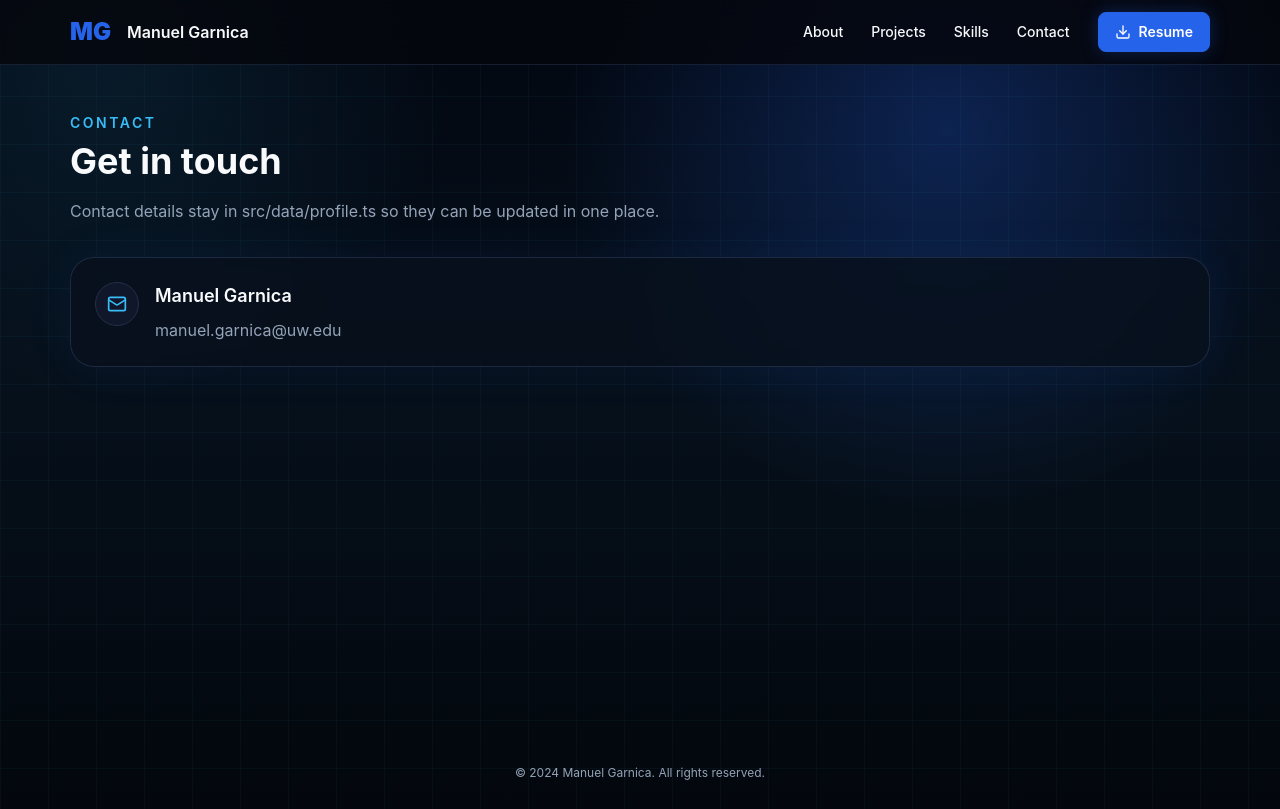
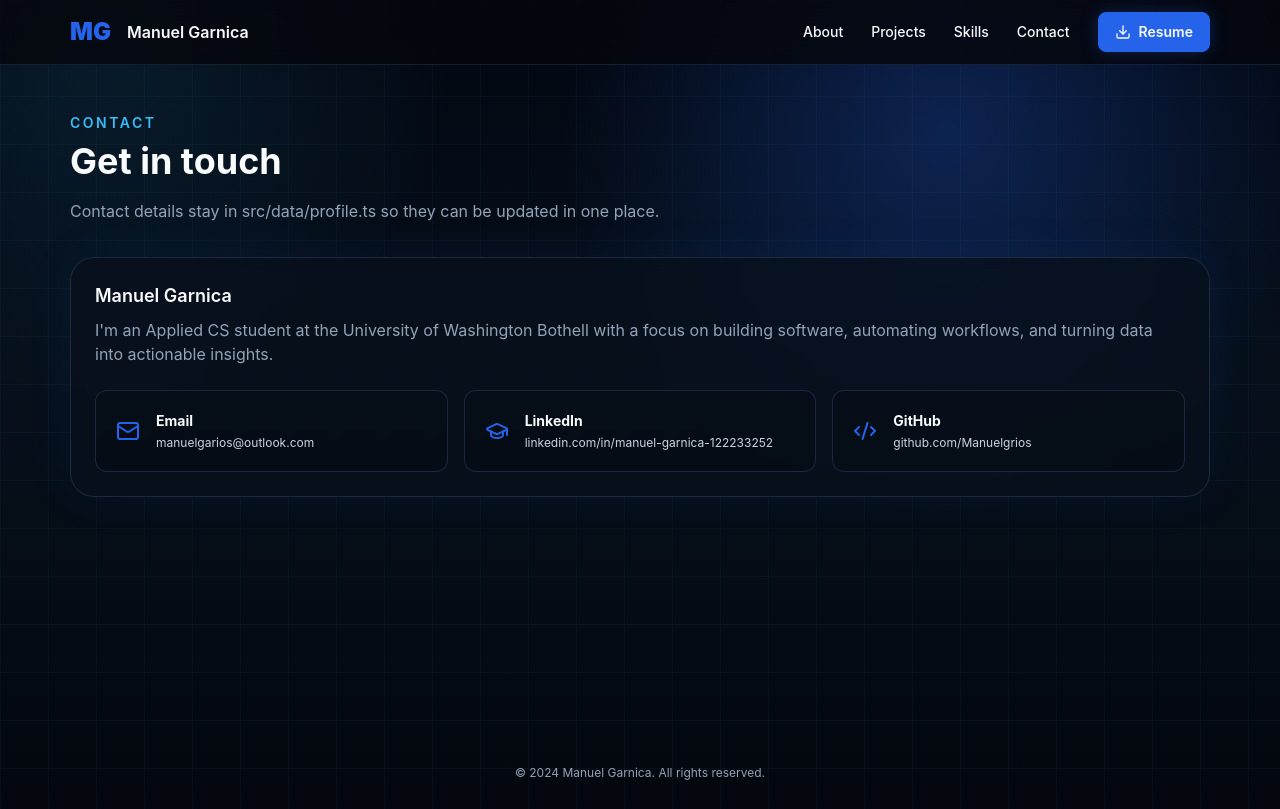
Before and after one commit to Manuelgrios/personal-portfolio, a React (Vite) app: page /contact in a window 1280 px wide. Built offline with nearby package versions, Linux system fonts and the light colour scheme.

Commit message:
Update profile links and improve site maintainability

```diff
--- a/src/components/layout/Navbar.tsx
+++ b/src/components/layout/Navbar.tsx
@@ -1,6 +1,6 @@
 import { Download, Menu } from "lucide-react";
 import { Link } from "react-router-dom";
-import { profile } from "../../data/profile";
+import { profile, profileLinks } from "../../data/profile";
 
 const navItems = [
   { label: "About", href: "/#about" },
@@ -29,20 +29,14 @@ export function Navbar() {
               {item.label}
             </Link>
           ))}
-          {profile.resume ? (
           <a
             className="inline-flex min-h-10 items-center gap-2 rounded-lg border border-accent-dark bg-accent-dark px-4 text-sm font-semibold text-white shadow-[0_0_18px_rgb(37_99_235_/_0.28)] transition hover:bg-blue-500"
-              href={profile.resume}
+            download
+            href={profileLinks.resume}
           >
             <Download size={16} />
             Resume
           </a>
-          ) : (
-            <span className="inline-flex min-h-10 items-center gap-2 rounded-lg border border-accent-dark bg-accent-dark px-4 text-sm font-semibold text-white shadow-[0_0_18px_rgb(37_99_235_/_0.28)]">
-              <Download size={16} />
-              Resume
-            </span>
-          )}
         </div>
         <button
           className="inline-flex h-10 w-10 items-center justify-center rounded-lg border border-border text-muted md:hidden"
--- a/src/data/profile.ts
+++ b/src/data/profile.ts
@@ -1,18 +1,60 @@
-export const profile = {
+export type Profile = {
+  name: string;
+  title: string;
+  school: string;
+  location: string;
+  email: string;
+  linkedinUrl: string;
+  githubUrl: string;
+  resumeUrl: string;
+  shortBio: string;
+  focusAreas: string[];
+};
+
+export const profile: Profile = {
   name: "Manuel Garnica",
   title: "Applied Computer Science Student",
   school: "University of Washington Bothell",
   location: "Seattle, Washington",
-  focus: [
+  email: "manuelgarios@outlook.com",
+  linkedinUrl: "https://www.linkedin.com/in/manuel-garnica-122233252/",
+  githubUrl: "https://github.com/Manuelgrios",
+  // TODO: Add the resume PDF at public/assets/resume/Manuel_Garnica_Resume.pdf.
+  resumeUrl: "/assets/resume/Manuel_Garnica_Resume.pdf",
+  shortBio:
+    "I'm an Applied CS student at the University of Washington Bothell with a focus on building software, automating workflows, and turning data into actionable insights.",
+  focusAreas: [
     "Software engineering",
     "Data visualization",
     "Tools and automation",
     "Debugging",
   ],
-  email: "manuel.garnica@uw.edu",
-  links: {
-    github: "https://github.com/manuelgarnica",
-    linkedin: "https://linkedin.com/in/manuelgarnica",
+};
+
+export const profileLinks = {
+  email: `mailto:${profile.email}`,
+  linkedin: profile.linkedinUrl,
+  github: profile.githubUrl,
+  resume: profile.resumeUrl,
+};
+
+export const contactLinks = [
+  {
+    key: "email",
+    label: "Email",
+    value: profile.email,
+    href: profileLinks.email,
   },
-  resume: "",
-};
+  {
+    key: "linkedin",
+    label: "LinkedIn",
+    value: profile.linkedinUrl.replace("https://www.", "").replace(/\/$/, ""),
+    href: profileLinks.linkedin,
+  },
+  {
+    key: "github",
+    label: "GitHub",
+    value: profile.githubUrl.replace("https://", ""),
+    href: profileLinks.github,
+  },
+] as const;
--- a/src/pages/Contact.tsx
+++ b/src/pages/Contact.tsx
@@ -1,7 +1,14 @@
-import { Mail } from "lucide-react";
+import type { LucideIcon } from "lucide-react";
+import { Code2, GraduationCap, Mail } from "lucide-react";
 import { Card } from "../components/ui/Card";
 import { SectionHeader } from "../components/ui/SectionHeader";
-import { profile } from "../data/profile";
+import { contactLinks, profile } from "../data/profile";
+
+const contactIcons: Record<(typeof contactLinks)[number]["key"], LucideIcon> = {
+  email: Mail,
+  linkedin: GraduationCap,
+  github: Code2,
+};
 
 export function Contact() {
   return (
@@ -12,16 +19,34 @@ export function Contact() {
         description="Contact details stay in src/data/profile.ts so they can be updated in one place."
       />
       <Card>
-        <div className="flex items-start gap-4">
-          <span className="inline-flex h-11 w-11 items-center justify-center rounded-full border border-border bg-surface-soft text-accent">
-            <Mail size={20} />
-          </span>
-          <div>
-            <h2 className="text-lg font-semibold text-text">{profile.name}</h2>
-            <p className="mt-2 text-muted">
-              {profile.email || "Add a preferred email in src/data/profile.ts."}
-            </p>
-          </div>
+        <div className="mb-6">
+          <h2 className="text-lg font-semibold text-text">{profile.name}</h2>
+          <p className="mt-2 text-muted">{profile.shortBio}</p>
+        </div>
+        <div className="grid gap-4 md:grid-cols-3">
+          {contactLinks.map((link) => {
+            const Icon = contactIcons[link.key];
+
+            return (
+              <a
+                key={link.key}
+                className="flex items-center gap-4 rounded-xl border border-border/80 bg-background/30 p-5 transition hover:border-accent"
+                href={link.href}
+                rel={link.href.startsWith("http") ? "noreferrer" : undefined}
+                target={link.href.startsWith("http") ? "_blank" : undefined}
+              >
+                <Icon className="shrink-0 text-accent-dark" size={24} />
+                <span>
+                  <span className="block text-sm font-bold text-text">
+                    {link.label}
+                  </span>
+                  <span className="mt-1 block break-all text-xs text-slate-300">
+                    {link.value}
+                  </span>
+                </span>
+              </a>
+            );
+          })}
         </div>
       </Card>
     </div>
--- a/src/pages/Home.tsx
+++ b/src/pages/Home.tsx
@@ -11,10 +11,11 @@ import {
   Mail,
   SquareTerminal,
 } from "lucide-react";
+import { Link } from "react-router-dom";
 import { Button } from "../components/ui/Button";
 import { Card } from "../components/ui/Card";
 import { Tag } from "../components/ui/Tag";
-import { profile } from "../data/profile";
+import { contactLinks, profile, profileLinks } from "../data/profile";
 import { projects } from "../data/projects";
 import { skillItems } from "../data/skills";
 
@@ -34,6 +35,12 @@ const enjoyItems = [
   "Turning data into insights",
 ];
 
+const socialIcons: Record<(typeof contactLinks)[number]["key"], LucideIcon> = {
+  email: Mail,
+  linkedin: GraduationCap,
+  github: Code2,
+};
+
 export function Home() {
   return (
     <div className="space-y-4 md:space-y-5">
@@ -50,9 +57,7 @@ export function Home() {
             <span className="text-accent-dark">Visualizing data.</span>
           </h1>
           <p className="mt-6 max-w-xl text-lg leading-8 text-slate-300">
-            I&apos;m an Applied CS student at the University of Washington
-            Bothell with a focus on building software, automating workflows, and
-            turning data into actionable insights.
+            {profile.shortBio}
           </p>
           <div className="mt-8 flex flex-wrap gap-4">
             <Button href="/#projects">
@@ -65,31 +70,22 @@ export function Home() {
             </Button>
           </div>
           <div className="mt-8 flex items-center gap-8 text-slate-400">
+            {contactLinks.map((link) => {
+              const Icon = socialIcons[link.key];
+
+              return (
                 <a
-              aria-label="GitHub"
+                  key={link.key}
+                  aria-label={link.label}
                   className="transition hover:text-accent"
-              href={profile.links.github}
-              rel="noreferrer"
-              target="_blank"
+                  href={link.href}
+                  rel={link.href.startsWith("http") ? "noreferrer" : undefined}
+                  target={link.href.startsWith("http") ? "_blank" : undefined}
                 >
-              <Code2 size={24} />
+                  <Icon size={24} />
                 </a>
-            <a
-              aria-label="LinkedIn"
-              className="transition hover:text-accent"
-              href={profile.links.linkedin}
-              rel="noreferrer"
-              target="_blank"
-            >
-              <GraduationCap size={24} />
-            </a>
-            <a
-              aria-label="Email"
-              className="transition hover:text-accent"
-              href={`mailto:${profile.email}`}
-            >
-              <Mail size={24} />
-            </a>
+              );
+            })}
           </div>
         </div>
 
@@ -123,7 +119,7 @@ export function Home() {
             <div className="mt-8 grid gap-6 md:grid-cols-3">
               <InfoGroup
                 icon={GraduationCap}
-                label="University of Washington Bothell"
+                label={profile.school}
                 lines={["Applied Computer Science"]}
               />
               <InfoGroup
@@ -177,7 +173,7 @@ export function Home() {
             const Icon = projectIcons[project.slug] ?? Code2;
 
             return (
-              <a key={project.slug} href={`/projects/${project.slug}`}>
+              <Link key={project.slug} to={`/projects/${project.slug}`}>
                 <div className="group h-full rounded-xl border border-accent-dark/45 bg-card-soft/42 p-4 transition hover:border-accent hover:bg-card-soft/70">
                   <div className="flex items-start gap-4">
                     <span className="inline-flex h-12 w-12 shrink-0 items-center justify-center rounded-full border border-border bg-slate-700/70 text-accent">
@@ -204,7 +200,7 @@ export function Home() {
                     </div>
                   </div>
                 </div>
-              </a>
+              </Link>
             );
           })}
         </div>
@@ -244,23 +240,26 @@ export function Home() {
           </div>
           <div className="grid gap-4 md:grid-cols-3">
             <ContactCard
-              href={`mailto:${profile.email}`}
+              href={profileLinks.email}
               icon={Mail}
               label="Email"
               value={profile.email}
             />
+            {contactLinks
+              .filter((link) => link.key !== "email")
+              .map((link) => {
+                const Icon = socialIcons[link.key];
+
+                return (
                   <ContactCard
-              href={profile.links.linkedin}
-              icon={GraduationCap}
-              label="LinkedIn"
-              value="linkedin.com/in/manuelgarnica"
+                    key={link.key}
+                    href={link.href}
+                    icon={Icon}
+                    label={link.label}
+                    value={link.value}
                   />
-            <ContactCard
-              href={profile.links.github}
-              icon={Code2}
-              label="GitHub"
-              value="github.com/manuelgarnica"
-            />
+                );
+              })}
           </div>
         </div>
       </Card>
```
Also changed, not shown: public/assets/resume/README.md (added), 2 other files (tests, documents, lock files or other folders). Lines whose indentation alone changed are shown as unchanged.
